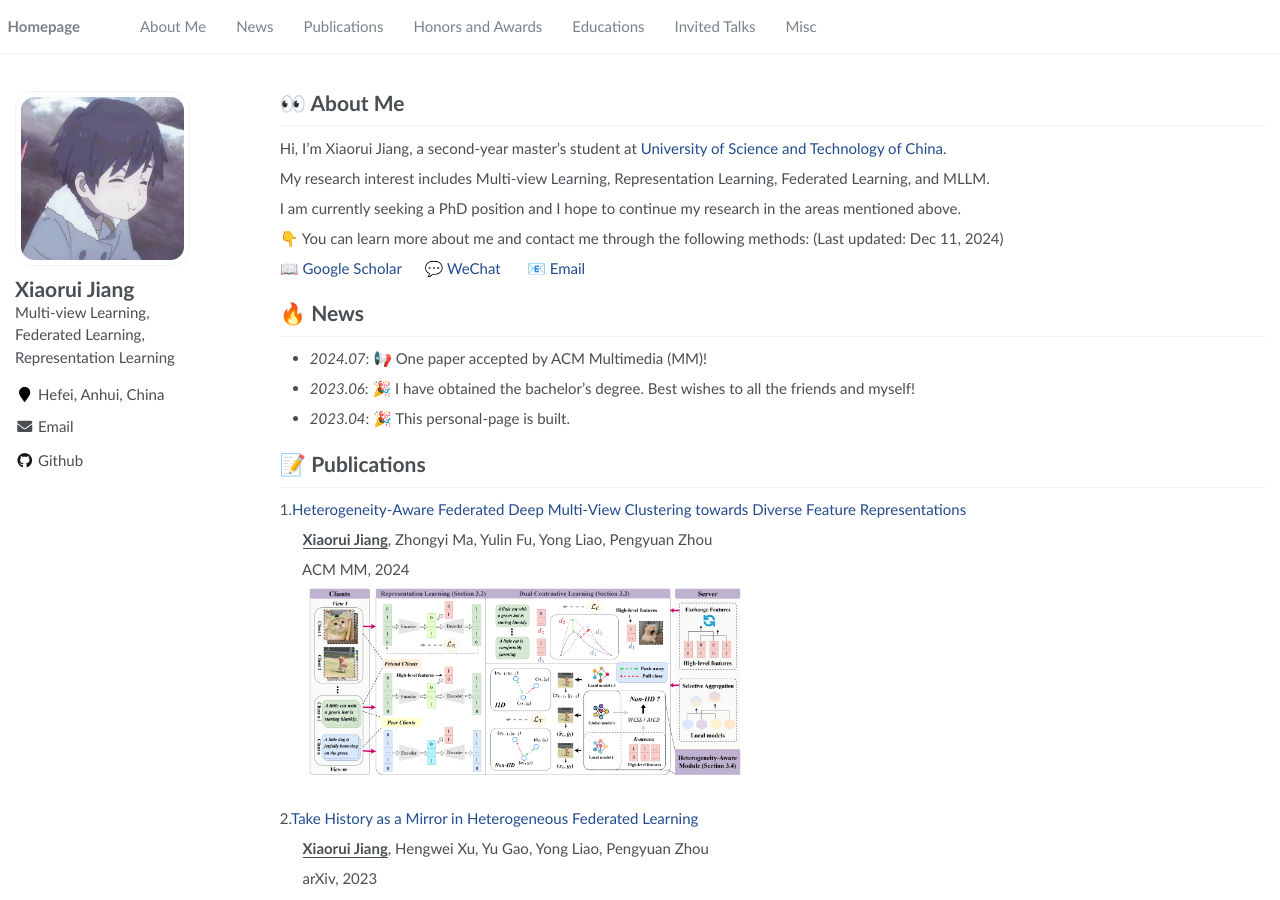
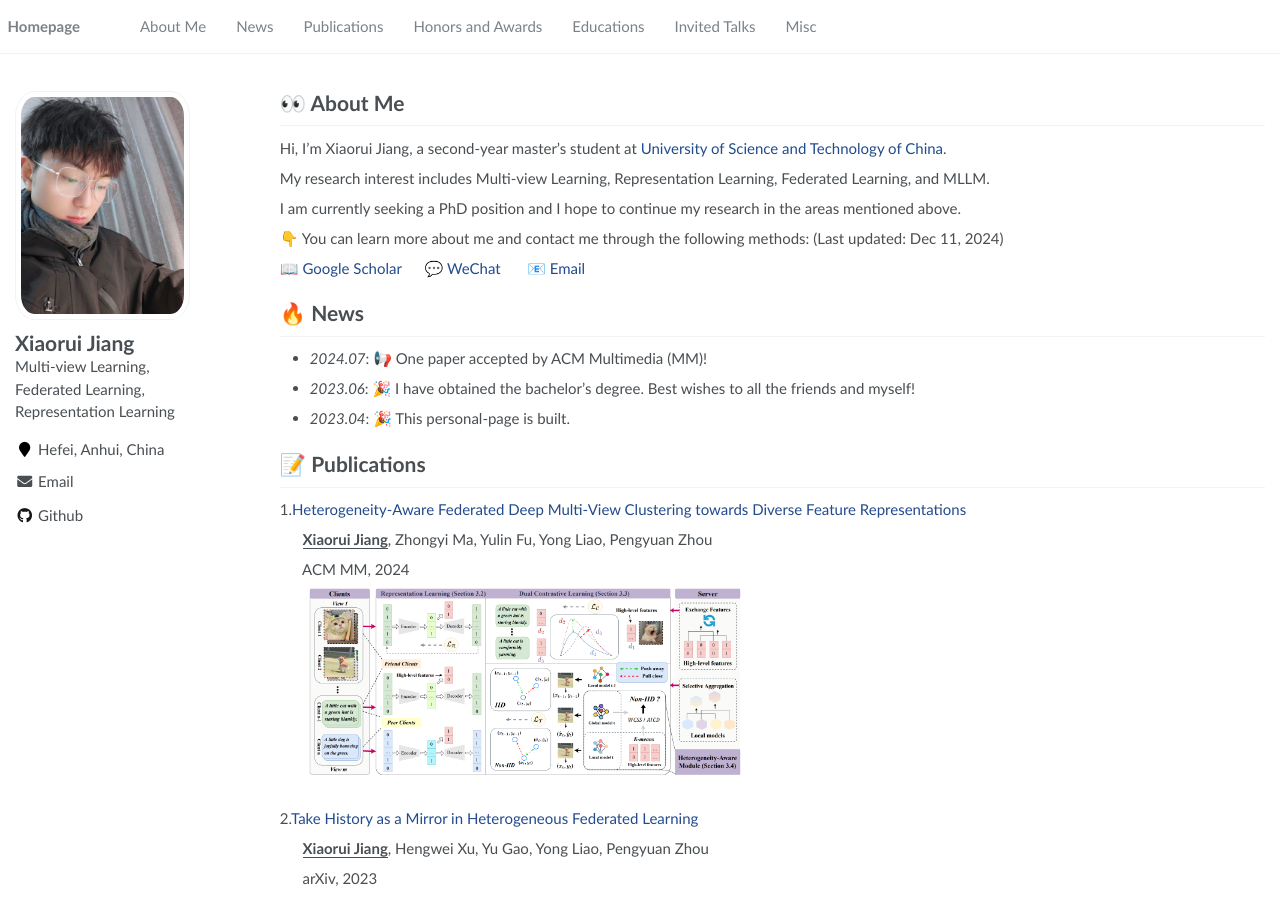
Before and after one commit to xiaorui-jiang/xiaorui-jiang.github.io, a Jekyll site: the page built from _pages/about.md, in a window 1280 px wide and 900 px high. Built offline with Jekyll 4.4.1, drawn with Linux system fonts in a browser that asks for light colours.

Commit message:
Update _config.yml

```diff
--- a/_config.yml
+++ b/_config.yml
@@ -22,7 +22,7 @@ baidu_site_verification  :  # get baidu_site_verification from https://ziyuan.ba
 # Site Author
 author:
   name             : "Xiaorui Jiang"
-  avatar           : "images/logo.png"
+  avatar           : "images/logo.jpg"
   bio              :
   location         : "Hefei, Anhui, China"
   employer         :
```
